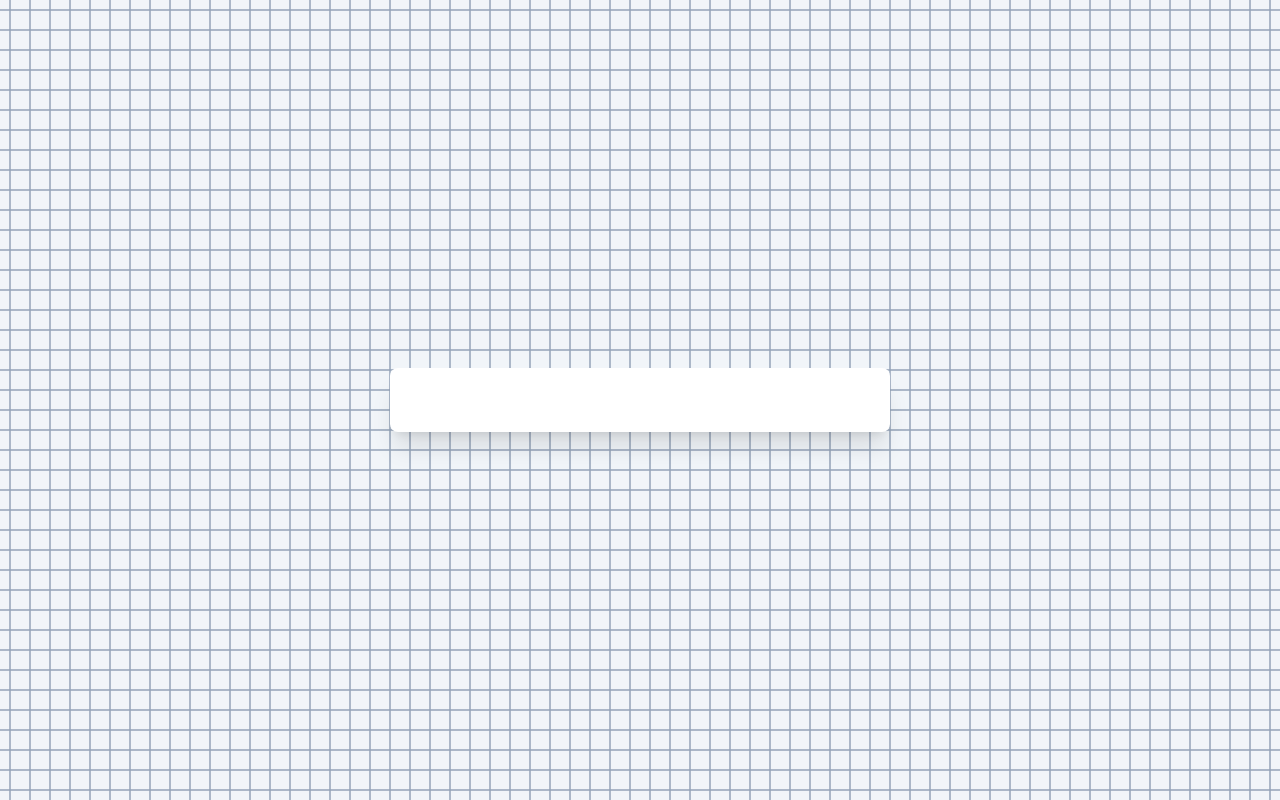
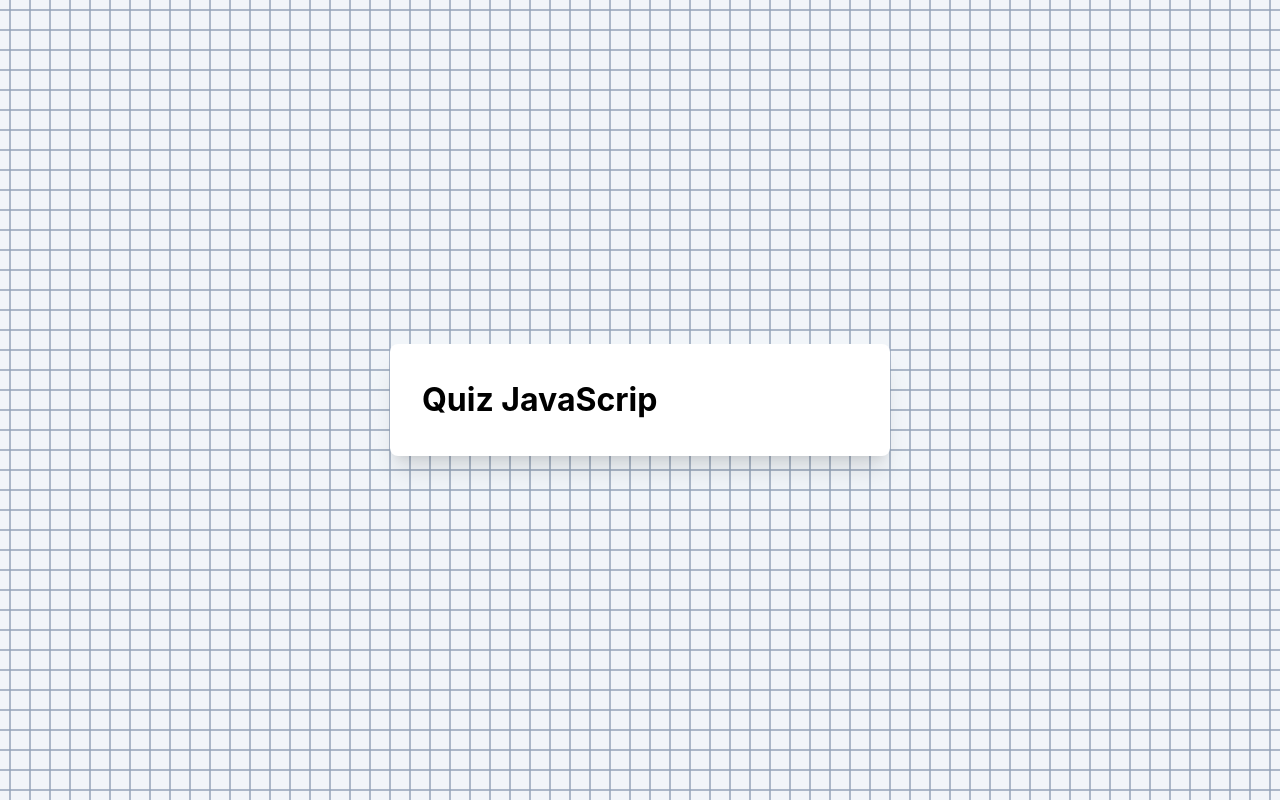
Before and after one commit to Sethios-Notebook/Quiz_JavaScript, a website built with Vite: page v1/index.html in a window 1280 px wide. Built offline with nearby package versions, Linux system fonts and the light colour scheme.

Commit message:
navigate dom

```diff
--- a/v1/index.html
+++ b/v1/index.html
@@ -7,7 +7,9 @@
     <title>Quiz App | Sethios- Notebook</title>
   </head>
   <body>
-    <div id="app"></div>
+    <div id="app">
+      <h1>Quiz JavaScrip</h1>
+    </div>
     <script type="module" src="/main.js"></script>
   </body>
 </html>
--- a/v1/main.js
+++ b/v1/main.js
@@ -1 +1,23 @@
-import './style.css'
+import "./style.css";
+
+const app = document.querySelector("#app");
+
+// dynamization of title color and color text
+
+// const title_color = ["red", "blue", "yellow", "green"];
+
+// let i = 0;
+// setInterval(() => {
+//   app.style.background = title_color[i];
+//   i++;
+//   if (i > title_color.length - 1) {
+//     if (title_color[i] != "white") {
+//       app.style.color = "white";
+//       if (title_color[i] === "yellow" || title_color[i] === "white") {
+//         app.style.color = "dark";
+//       }
+//     }
+
+//     i = 0;
+//   }
+// }, 1500);
```
